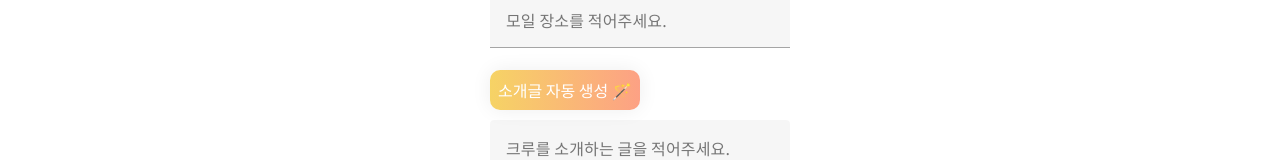
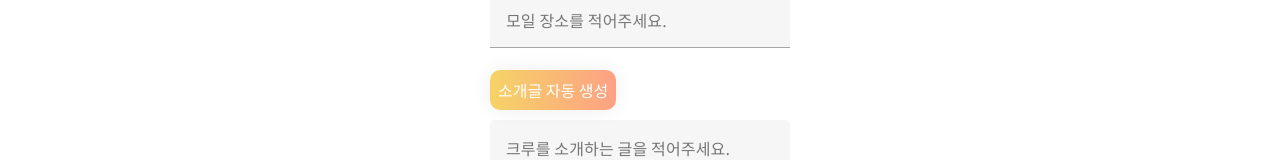
Before and after one commit to whyNot-project/whyNot_Front, a Vue app: page /registCrew in a window 1280 px wide. Shown: the part 556-716 px from the top of the page. Built offline with nearby package versions, Linux system fonts and the light colour scheme.

Commit message:
[fix] 크루 만들기 버튼 오류 해결

```diff
--- a/src/views/RegistCrewView.vue
+++ b/src/views/RegistCrewView.vue
@@ -32,7 +32,9 @@
           v-model="location"
           label="모일 장소를 적어주세요."
         ></v-text-field>
-        <button @click="write" class="writeButton">소개글 자동 생성 🪄</button>
+        <button @click="write" class="writeButton" type="button">
+          소개글 자동 생성
+        </button>
         <v-text-field
           v-model="content"
           label="크루를 소개하는 글을 적어주세요."
```
